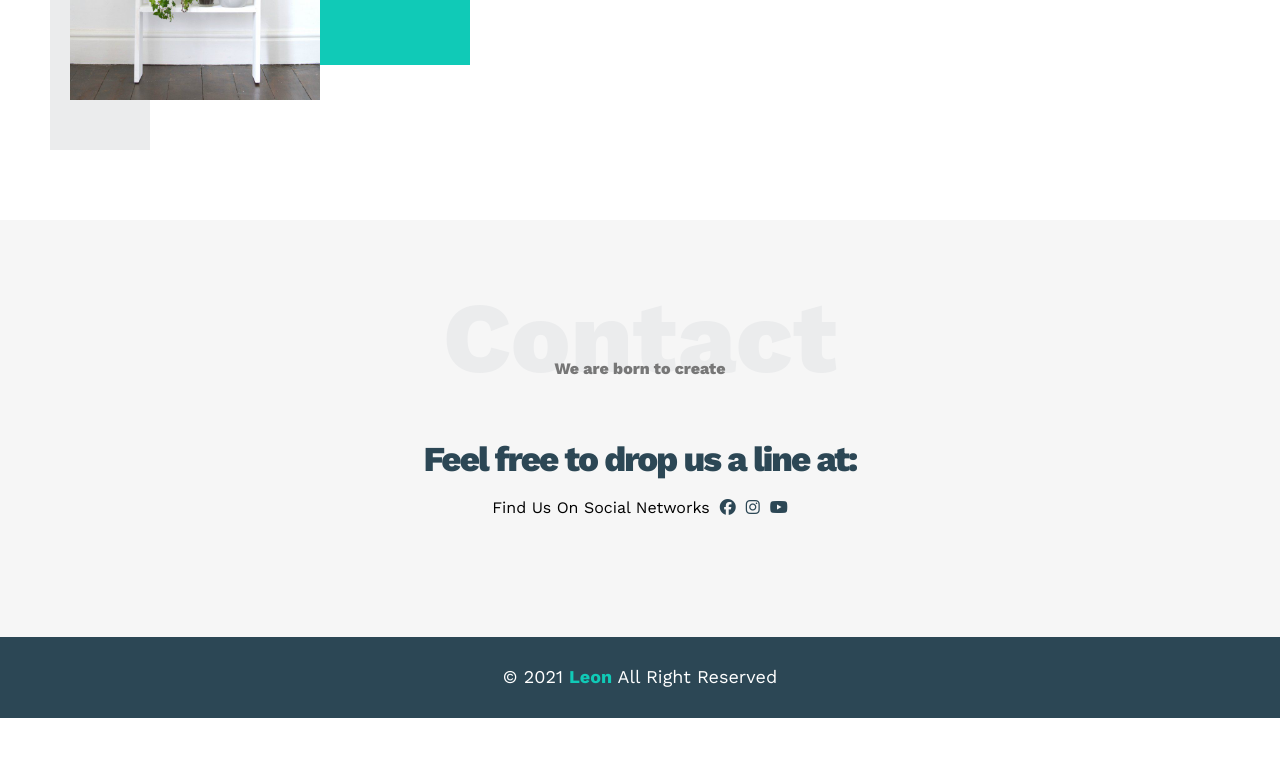
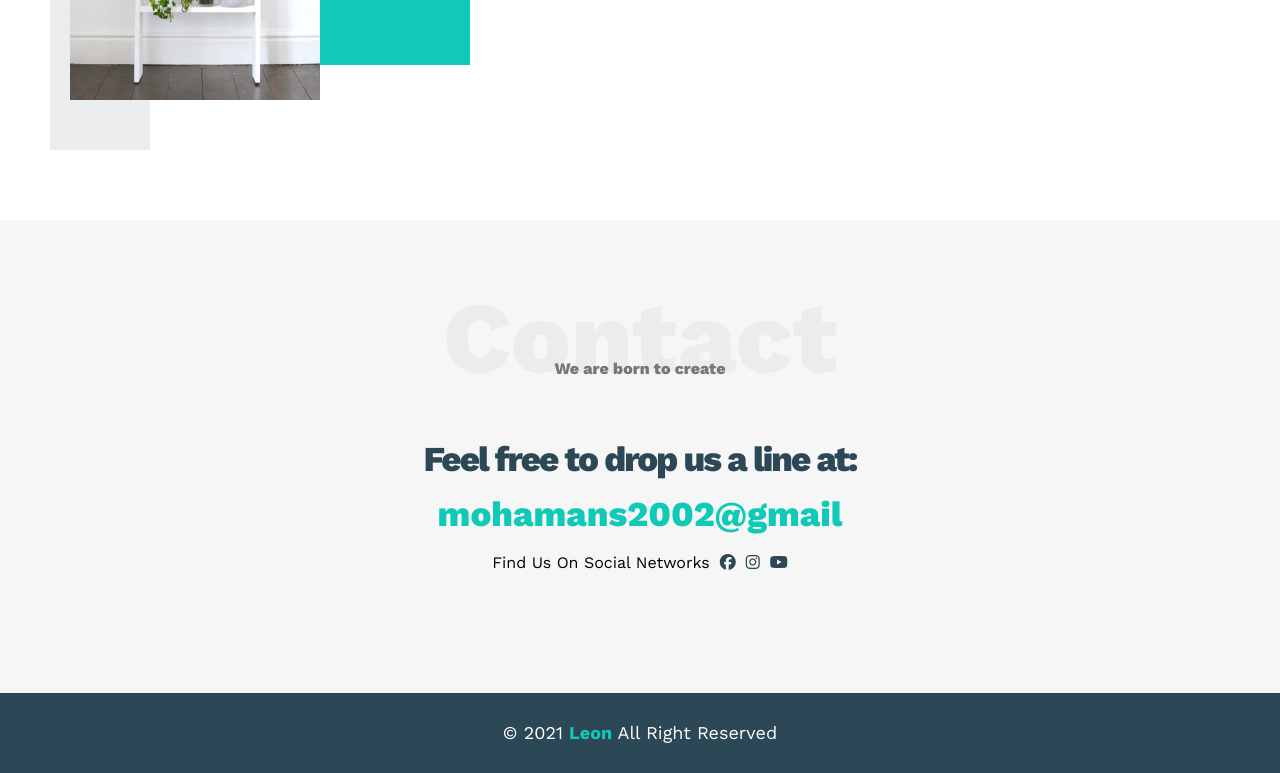
Before and after one commit to mohamans-0/Html-CSS-template-one-, a plain HTML site: page index.html in a window 1280 px wide. Shown: the part 3245-4018 px from the top of the page. Before the commit the page ends 3963 px from the top, so only its background shows below. Drawn offline with nearby package versions, Linux system fonts and the light colour scheme.

Commit message:
Update index.html

```diff
--- a/index.html
+++ b/index.html
@@ -264,7 +264,9 @@
         <p>We are born to create</p>
         <div class="info">
           <p class="label">Feel free to drop us a line at:</p>
-          <a href="mailto:mohamans2002@gmail.com"></a>
+          <a href="mailto:mohamans2002@gmail.com" class="link"
+            >mohamans2002@gmail</a
+          >
           <div class="social">
             Find Us On Social Networks
             <i class="fa-brands fa-facebook"></i>
```
